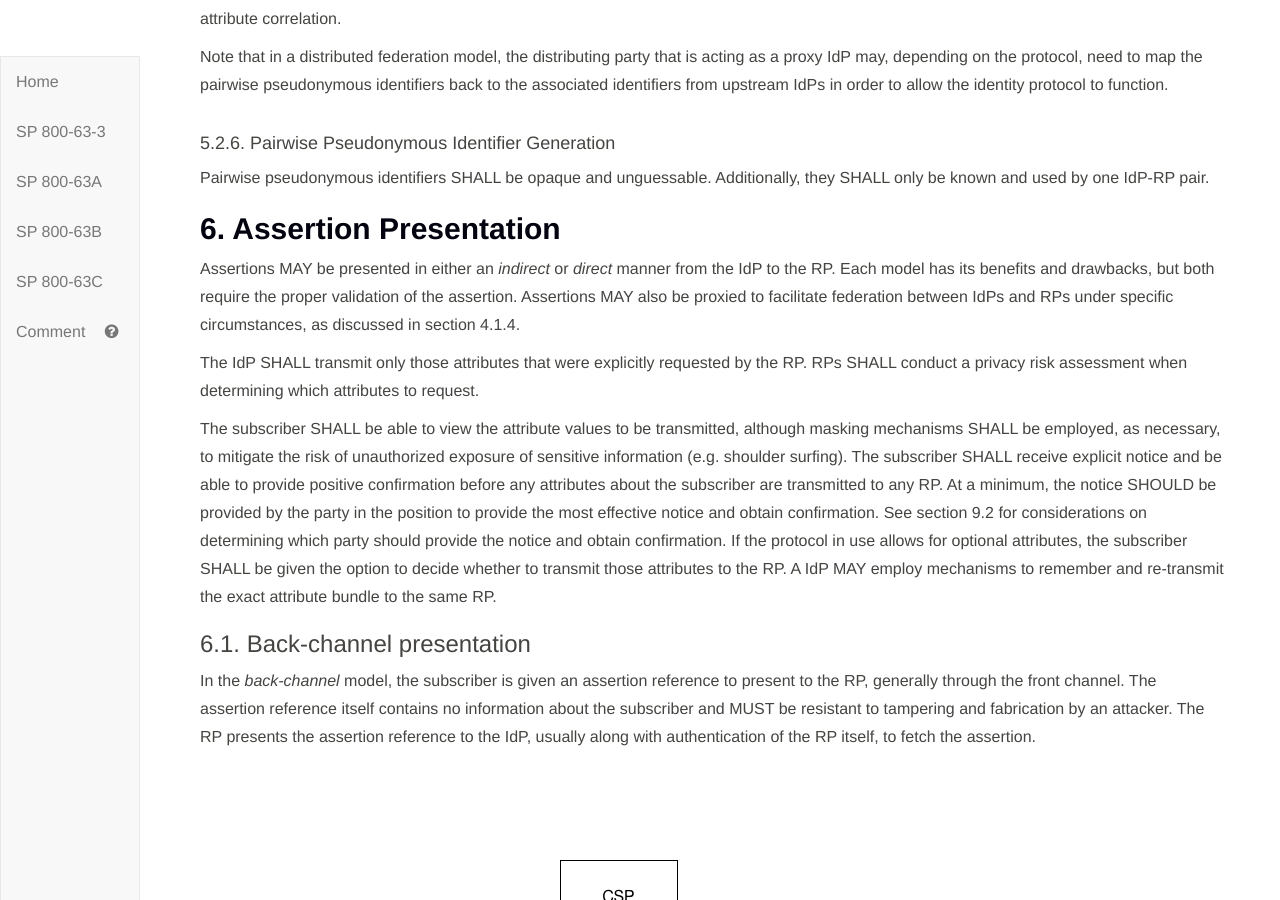
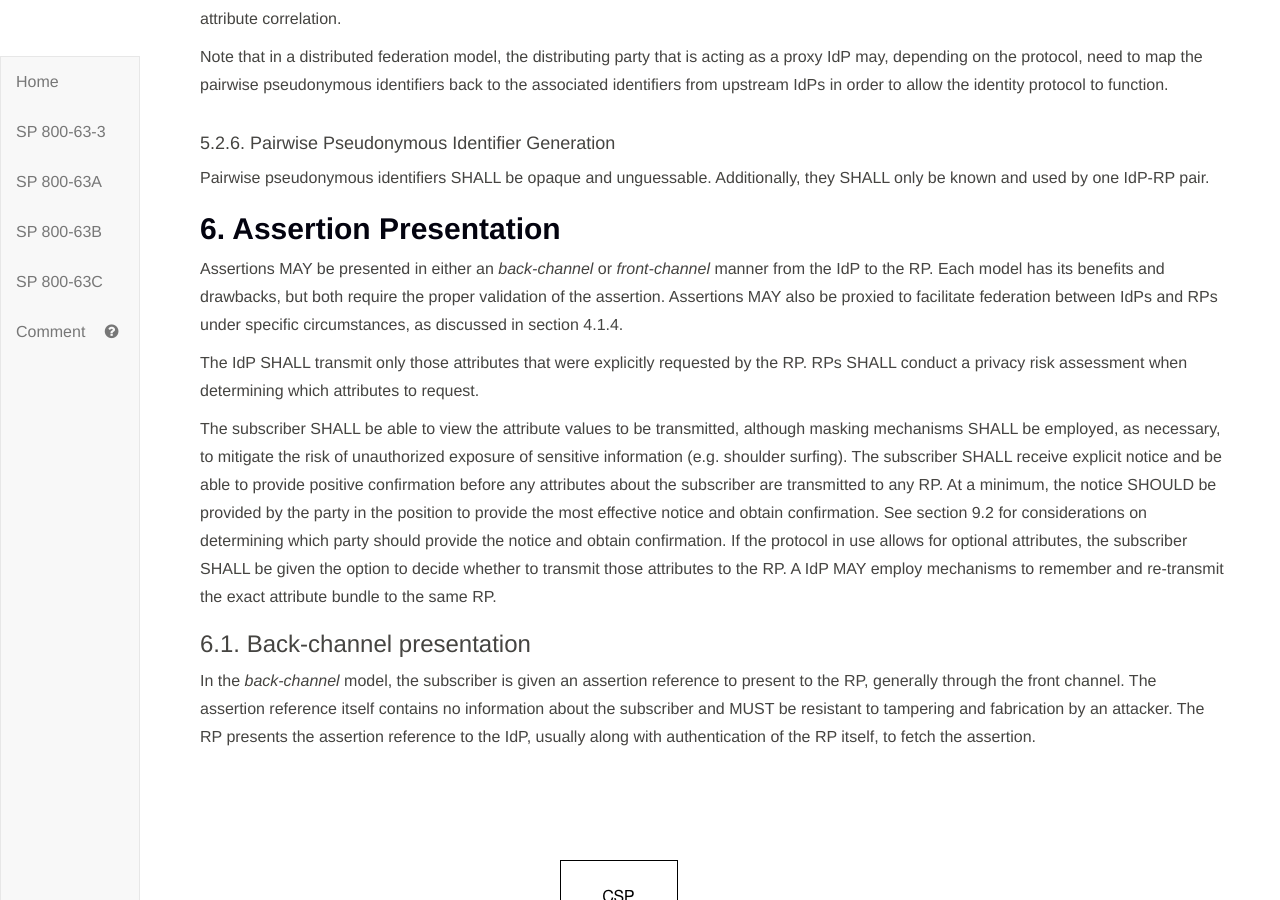
Before and after one commit to usnistgov/800-63-3, a Jekyll site: the page built from sp800-63c.md, in a window 1280 px wide and 900 px high, scrolled down 12746 px. Built offline with Jekyll 4.4.1, drawn with Linux system fonts in a browser that asks for light colours.

Commit message:
fix direct/indirect language

```diff
--- a/sp800-63c/sec6_presentation.md
+++ b/sp800-63c/sec6_presentation.md
@@ -2,7 +2,7 @@
 
 ## 6. Assertion Presentation
 
-Assertions MAY be presented in either an *indirect* or *direct* manner from the IdP to the RP. Each model has its benefits and drawbacks, but both require the proper validation of the assertion. Assertions MAY also be proxied to facilitate federation between IdPs and RPs under specific circumstances, as discussed in section 4.1.4.
+Assertions MAY be presented in either an *back-channel* or *front-channel* manner from the IdP to the RP. Each model has its benefits and drawbacks, but both require the proper validation of the assertion. Assertions MAY also be proxied to facilitate federation between IdPs and RPs under specific circumstances, as discussed in section 4.1.4.
 
 The IdP SHALL transmit only those attributes that were explicitly requested by the RP. RPs SHALL conduct a privacy risk assessment when determining which attributes to request.
 
```
